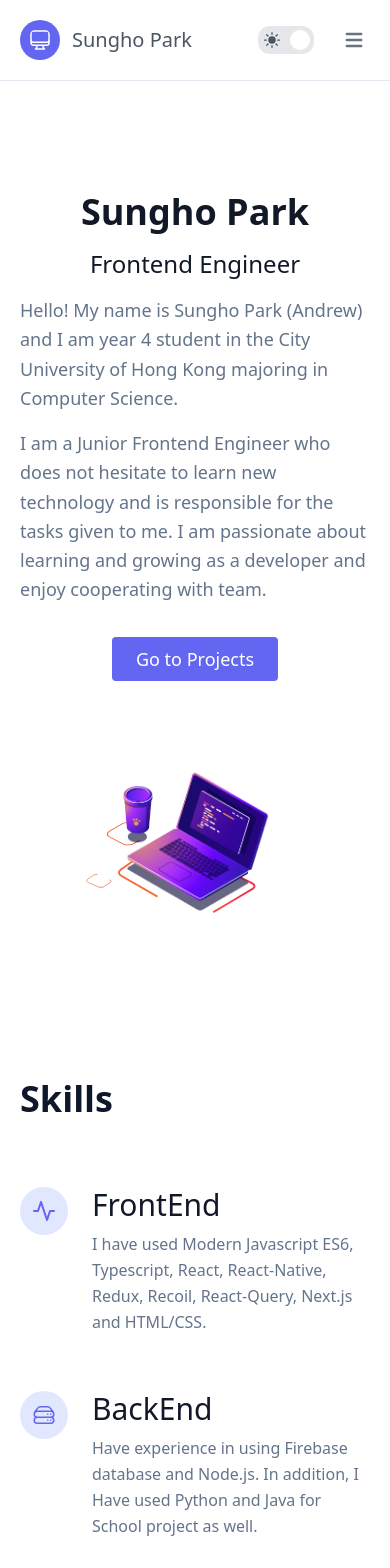
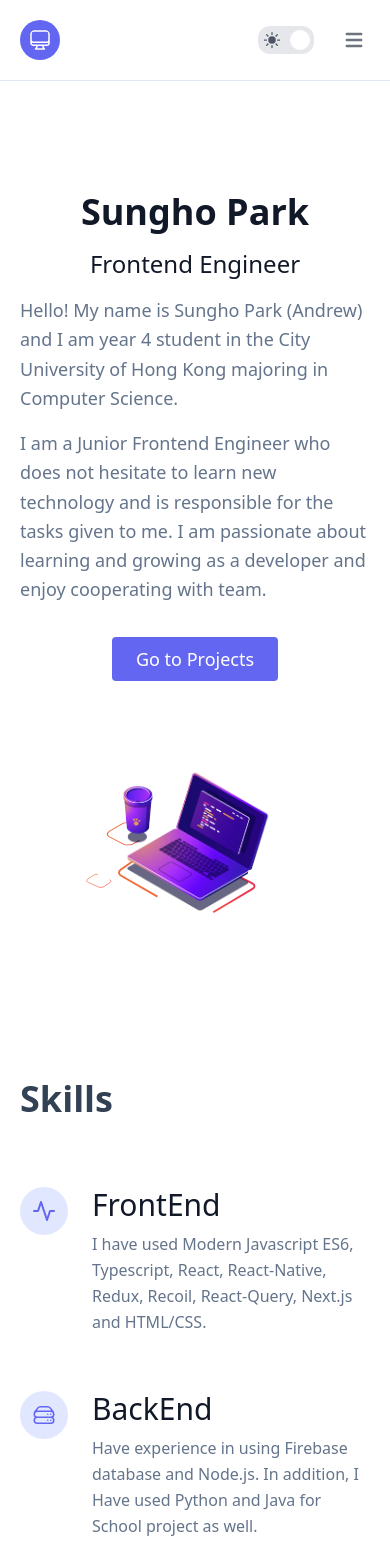
Before and after one commit to psh320/sungho-park, a Next.js app: page / in a window 390 px wide. Shown: the top 1568 px of the page. Built offline with nearby package versions, Linux system fonts and the light colour scheme.

Commit message:
fix: made logo reponsive in header

```diff
--- a/src/components/Common/Header.tsx
+++ b/src/components/Common/Header.tsx
@@ -44,7 +44,7 @@ export default function Header() {
               />
             </svg>
 
-            <span className="ml-3 text-xl text-gray-600 dark:text-gray-100">
+            <span className="hidden sm:block ml-3 text-xl text-gray-600 dark:text-gray-100">
               Sungho Park
             </span>
           </Link>
@@ -109,87 +109,3 @@ export default function Header() {
     </header>
   );
 }
-
-{
-  /* <nav class="bg-white border-gray-200 px-2 sm:px-4 py-2.5 rounded dark:bg-gray-900">
-  <div class="container flex flex-wrap items-center justify-between mx-auto">
-    <a href="https://flowbite.com/" class="flex items-center">
-      <img
-        src="https://flowbite.com/docs/images/logo.svg"
-        class="h-6 mr-3 sm:h-9"
-        alt="Flowbite Logo"
-      />
-      <span class="self-center text-xl font-semibold whitespace-nowrap dark:text-white">
-        Flowbite
-      </span>
-    </a>
-    <button
-      data-collapse-toggle="navbar-default"
-      type="button"
-      class="inline-flex items-center p-2 ml-3 text-sm text-gray-500 rounded-lg md:hidden hover:bg-gray-100 focus:outline-none focus:ring-2 focus:ring-gray-200 dark:text-gray-400 dark:hover:bg-gray-700 dark:focus:ring-gray-600"
-      aria-controls="navbar-default"
-      aria-expanded="false"
-    >
-      <span class="sr-only">Open main menu</span>
-      <svg
-        class="w-6 h-6"
-        aria-hidden="true"
-        fill="currentColor"
-        viewBox="0 0 20 20"
-        xmlns="http://www.w3.org/2000/svg"
-      >
-        <path
-          fill-rule="evenodd"
-          d="M3 5a1 1 0 011-1h12a1 1 0 110 2H4a1 1 0 01-1-1zM3 10a1 1 0 011-1h12a1 1 0 110 2H4a1 1 0 01-1-1zM3 15a1 1 0 011-1h12a1 1 0 110 2H4a1 1 0 01-1-1z"
-          clip-rule="evenodd"
-        ></path>
-      </svg>
-    </button>
-    <div class="hidden w-full md:block md:w-auto" id="navbar-default">
-      <ul class="flex flex-col p-4 mt-4 border border-gray-100 rounded-lg bg-gray-50 md:flex-row md:space-x-8 md:mt-0 md:text-sm md:font-medium md:border-0 md:bg-white dark:bg-gray-800 md:dark:bg-gray-900 dark:border-gray-700">
-        <li>
-          <a
-            href="#"
-            class="block py-2 pl-3 pr-4 text-white bg-blue-700 rounded md:bg-transparent md:text-blue-700 md:p-0 dark:text-white"
-            aria-current="page"
-          >
-            Home
-          </a>
-        </li>
-        <li>
-          <a
-            href="#"
-            class="block py-2 pl-3 pr-4 text-gray-700 rounded hover:bg-gray-100 md:hover:bg-transparent md:border-0 md:hover:text-blue-700 md:p-0 dark:text-gray-400 md:dark:hover:text-white dark:hover:bg-gray-700 dark:hover:text-white md:dark:hover:bg-transparent"
-          >
-            About
-          </a>
-        </li>
-        <li>
-          <a
-            href="#"
-            class="block py-2 pl-3 pr-4 text-gray-700 rounded hover:bg-gray-100 md:hover:bg-transparent md:border-0 md:hover:text-blue-700 md:p-0 dark:text-gray-400 md:dark:hover:text-white dark:hover:bg-gray-700 dark:hover:text-white md:dark:hover:bg-transparent"
-          >
-            Services
-          </a>
-        </li>
-        <li>
-          <a
-            href="#"
-            class="block py-2 pl-3 pr-4 text-gray-700 rounded hover:bg-gray-100 md:hover:bg-transparent md:border-0 md:hover:text-blue-700 md:p-0 dark:text-gray-400 md:dark:hover:text-white dark:hover:bg-gray-700 dark:hover:text-white md:dark:hover:bg-transparent"
-          >
-            Pricing
-          </a>
-        </li>
-        <li>
-          <a
-            href="#"
-            class="block py-2 pl-3 pr-4 text-gray-700 rounded hover:bg-gray-100 md:hover:bg-transparent md:border-0 md:hover:text-blue-700 md:p-0 dark:text-gray-400 md:dark:hover:text-white dark:hover:bg-gray-700 dark:hover:text-white md:dark:hover:bg-transparent"
-          >
-            Contact
-          </a>
-        </li>
-      </ul>
-    </div>
-  </div>
-</nav>; */
-}
--- a/src/pages/index.tsx
+++ b/src/pages/index.tsx
@@ -8,7 +8,7 @@ const inter = Inter({ subsets: ["latin"] });
 
 export default function Home() {
   return (
-    <section className="flex min-h-screen flex-col  text-gray-600 body-font items-center justify-center pt-24">
+    <section className="flex min-h-screen flex-col text-gray-600 body-font items-center justify-center pt-24">
       <div className="container mx-auto flex px-5 py-24 md:flex-row flex-col items-center">
         <Introduction />
       </div>
--- a/src/styles/globals.css
+++ b/src/styles/globals.css
@@ -20,7 +20,7 @@ h3,
 h4,
 h5,
 h6 {
-  @apply text-slate-900 dark:text-white;
+  @apply text-slate-700 dark:text-gray-200;
 }
 
 p {
@@ -58,11 +58,3 @@ footer {
 .project-card {
   @apply dark:bg-slate-700 bg-gray-50 rounded-xl duration-300 border border-slate-200 dark:border-slate-500 hover:scale-105 hover:shadow-md dark:hover:shadow-gray-500;
 }
-
-.gradient-bg {
-  background: linear-gradient(
-    270deg,
-    rgb(19, 173, 199) 0%,
-    rgb(148, 93, 214) 100%
-  );
-}
```
